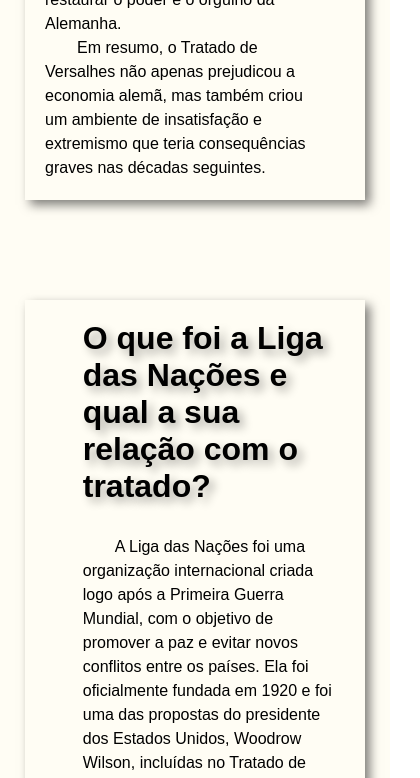
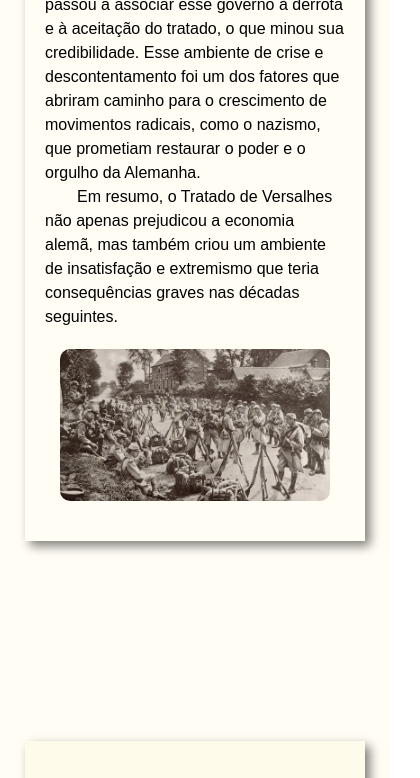
Before and after one commit to cavaleiro-olimpioo/Projeto-WW1, a plain HTML site: page index.html in a window 390 px wide. Shown: the part 7333-8111 px from the top of the page, 420 px wide, since content can reach past the window. Drawn offline with Linux system fonts and the light colour scheme.

Commit message:
terminadoV1

```diff
--- a/style/style.css
+++ b/style/style.css
@@ -40,7 +40,7 @@ h2{
 
 
 section.membros{
-    background-color: var(--bg-wt);
+    background-color: var(--bg-wt1);
     display: flex;
     flex-flow: row wrap;
     justify-content: center;
@@ -98,6 +98,10 @@ footer{
 article{
     background-color: var(--bg-wt2);
     padding: 25px;
+    display: flex;
+    justify-content: center;
+    flex-flow: column nowrap;
+    align-items: center;
 }
 
 div.img{
@@ -117,6 +121,7 @@ aside {
     margin-top: 100px;
     align-items: center;
     box-shadow: 5px 5px 10px rgba(0, 0, 0, 0.5);
+    max-width: 1400px;
 }
 
 article p{
@@ -138,9 +143,39 @@ aside.Liga-das-nac {
 aside.oque-e{background-color: var(--bg-wt2);}
 aside.motivos{background-color: var(--bg-wt1);}
 aside.impactos-causados{background-color: var(--bg-wt2);}
-aside.Loga-das-nac{background-color: var(--bg-wt1);}
+aside.Liga-das-nac{background-color: var(--bg-wt1);}
 
 aside.oque-e img,
 aside.impactos-causados img{
     margin-left: 30px;
 }
+
+@media screen and (max-width: 1000px) {
+    aside {
+        flex-direction: column;
+        align-items: center; /* Adicionado para centralizar */
+    }
+
+aside.oque-e img,
+aside.impactos-causados img{
+    margin-right: 30px;
+}
+
+    aside.motivos,
+    aside.Liga-das-nac {
+        flex-direction: column-reverse;
+    }
+
+    div.img{
+        display: flex;
+        justify-content: center;
+    }
+
+    aside img {
+        display: flex;
+        justify-content: center;
+        align-items: center;
+        max-width: 60%; /* Opcional: define um limite máximo */
+        margin: 20px 0; /* Espaçamento vertical */
+    }
+}
```
